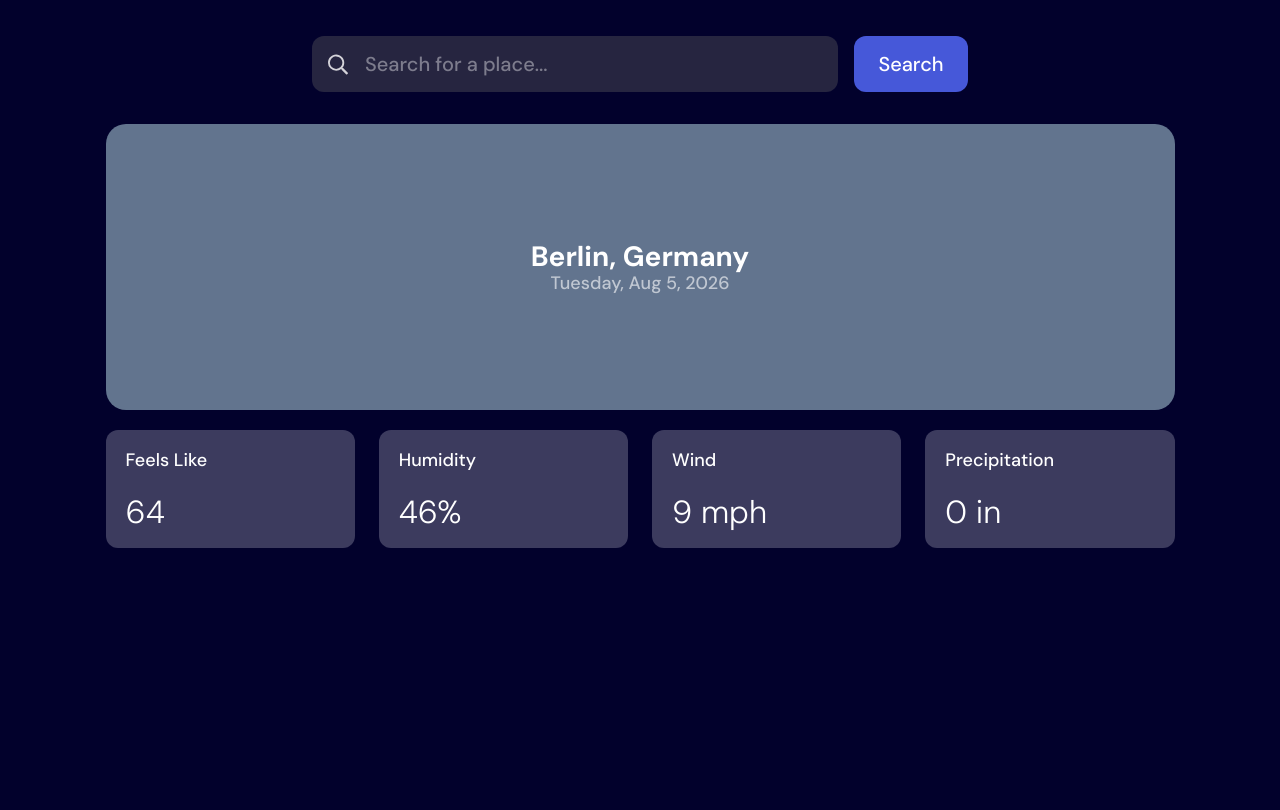
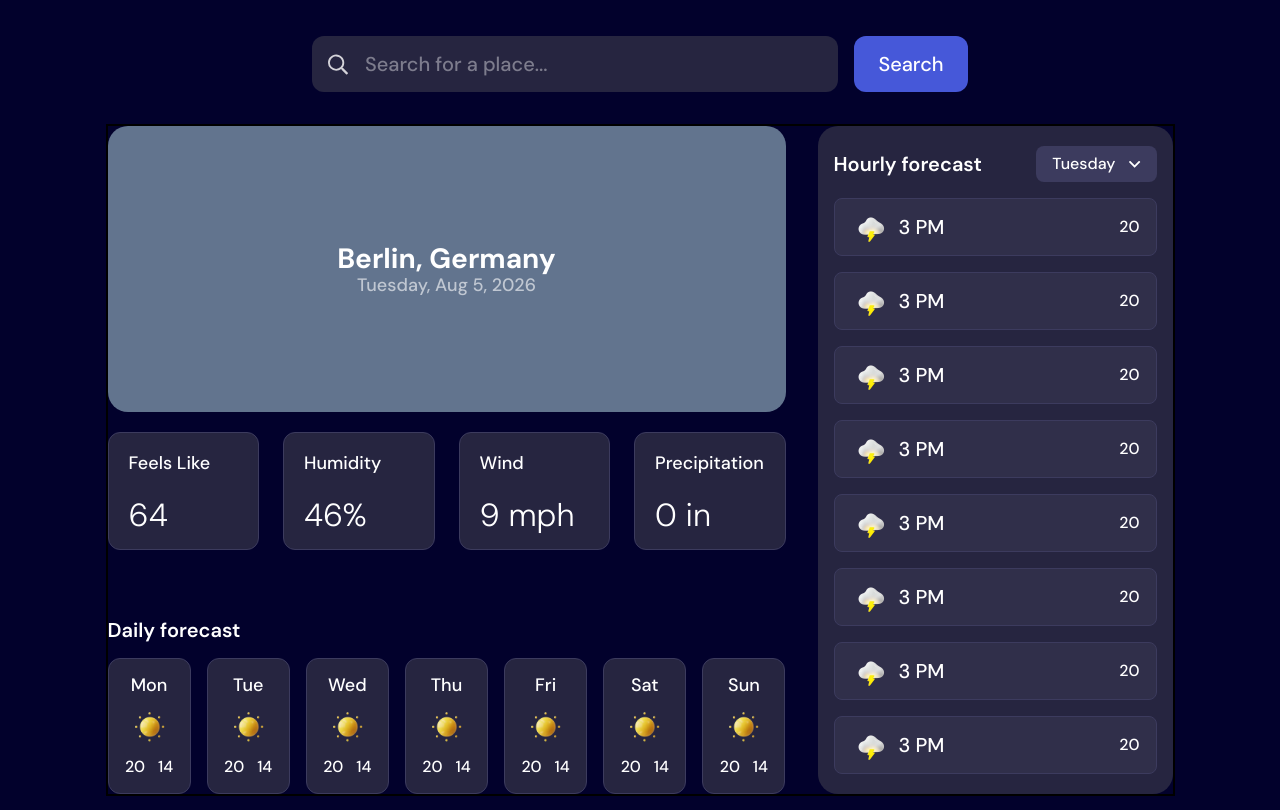
Before and after one commit to christencodes/Weather-App-, a React (Vite) app: page / in a window 1280 px wide. Shown: the part 240-1050 px from the top of the page. Before the commit the page ends 802 px from the top, so only its background shows below. Built offline with nearby package versions, Linux system fonts and the light colour scheme; no server answers.

Commit message:
Working on search results now. Layout Finished

```diff
--- a/src/App.jsx
+++ b/src/App.jsx
@@ -1,19 +1,72 @@
-import { useState } from "react";
+import { useEffect, useState } from "react";
 import Header from "./Header";
 import Hero from "./Hero";
 import Search from "./Search";
 import WeatherMain from "./WeatherMain";
+import WeatherDailyContainer from "./WeatherDailyContainer";
+import WeatherDaily from "./WeatherDaily";
+import WeatherHourlyContainer from "./WeatherHourlyContainer";
+import WeatherHourly from "./WeatherHourly";
 
+// We left off at showing search results - LocationResult.jsx
 function App() {
   // This is for the weather data object
-  const [weatherData, setWeatherdata] = useState({});
+  // const [weatherData, setWeatherdata] = useState({});
+  //const
+  const [locationData, setLocationData] = useState(null);
+  const [userInput, setInput] = useState(null);
+
+  const locationURL = "https://geocoding-api.open-meteo.com/v1/search";
+
+  // https://geocoding-api.open-meteo.com/v1/search?name=Berlin&count=10&language=en&format=json
+
+  function typing(val) {
+    setInput(`${val}`);
+    console.log(userInput);
+  }
+
+  useEffect(() => {
+    fetch(`${locationURL}?name=${userInput}&count=03&language=en&format=json`)
+      .then((res) => res.json())
+      .then((data) => console.log(data));
+  }, [userInput]);
+
+  // function getLocations(name, count) {
+  //   const newName = "?" + name;
+  //   const newCount = "&" + count;
+  // }
 
   return (
-    <div className="mx-auto max-w-274.25 w-full min-w-85.75 p-3.5 flex flex-col gap-8">
+    <div className="mx-auto max-w-274.25 w-full min-w-85.75 p-3.5 flex flex-col gap-8 ">
       <Header></Header>
       <Hero></Hero>
-      <Search></Search>
-      <WeatherMain></WeatherMain>
+      <Search typing={typing}></Search>
+      <div className="flex flex-col gap-8 lg:flex-row border-2 ">
+        <div className="flex flex-col gap-8 justify-between">
+          <WeatherMain></WeatherMain>
+          <WeatherDailyContainer>
+            <WeatherDaily day={"Mon"}></WeatherDaily>
+            <WeatherDaily day={"Tue"}></WeatherDaily>
+            <WeatherDaily day={"Wed"}></WeatherDaily>
+            <WeatherDaily day={"Thu"}></WeatherDaily>
+            <WeatherDaily day={"Fri"}></WeatherDaily>
+            <WeatherDaily day={"Sat"}></WeatherDaily>
+            <WeatherDaily day={"Sun"}></WeatherDaily>
+          </WeatherDailyContainer>
+        </div>
+        <div className="basis-1/3 shrink-0">
+          <WeatherHourlyContainer>
+            <WeatherHourly></WeatherHourly>
+            <WeatherHourly></WeatherHourly>
+            <WeatherHourly></WeatherHourly>
+            <WeatherHourly></WeatherHourly>
+            <WeatherHourly></WeatherHourly>
+            <WeatherHourly></WeatherHourly>
+            <WeatherHourly></WeatherHourly>
+            <WeatherHourly></WeatherHourly>
+          </WeatherHourlyContainer>
+        </div>
+      </div>
     </div>
   );
 }
--- /dev/null
+++ b/src/LocationResult.jsx
@@ -0,0 +1 @@
+export default function LocationResult() {}
--- a/src/Search.jsx
+++ b/src/Search.jsx
@@ -1,12 +1,13 @@
 import SearchIcon from "/src/images/icon-search.svg";
 
-export default function Search() {
+export default function Search({ typing }) {
   return (
     <div className="">
       <form className="flex flex-col justify-center items-center gap-4 md:flex-row">
         <div className="h-14 rounded-xl text-preset-5-medium text-neutral200 bg-neutral800 px-4 flex gap-4 items-center w-full lg:max-w-131.5">
           <img src={SearchIcon} alt="" />
           <input
+            onChange={(e) => typing(e.target.value)}
             className="h-full outline-0 "
             type="text"
             placeholder="Search for a place..."
--- /dev/null
+++ b/src/WeatherDaily.jsx
@@ -0,0 +1,16 @@
+import Sunny from "/src/images/icon-sunny.webp";
+
+export default function WeatherDaily({ day }) {
+  return (
+    <div className="flex flex-col items-center justify-center px-2.5 py-4  bg-neutral800 rounded-xl border-neutral600 border max-h-fit h-full md:max-h[165px]">
+      <div className="Day h-fit text-preset-6 text-white">{day}</div>
+      <div className="WeatherImage ">
+        <img src={Sunny} alt="" />
+      </div>
+      <div className="HighLow w-full text-preset-7 text-white flex items-center justify-around ">
+        <div className="High">20</div>
+        <div className="Low">14</div>
+      </div>
+    </div>
+  );
+}
--- /dev/null
+++ b/src/WeatherDailyContainer.jsx
@@ -0,0 +1,14 @@
+import WeatherDaily from "./WeatherDaily";
+
+export default function WeatherDailyContainer({ children }) {
+  // May need to accept some of the json data
+  //might need to make a weatherdaily smaller component
+  return (
+    <div className="flex flex-col lg:justify-end gap-4 h-full lg:pb-0">
+      <div>
+        <h3 className="text-preset-5 text-white">Daily forecast</h3>
+      </div>
+      <div className="grid grid-cols-3 gap-4 md:flex">{children}</div>
+    </div>
+  );
+}
--- /dev/null
+++ b/src/WeatherHourly.jsx
@@ -0,0 +1,15 @@
+import StormIcon from "/src/images/icon-storm.webp";
+
+export default function WeatherHourly() {
+  return (
+    <div className=" bg-neutral700 border-neutral600 border w-full flex items-center justify-between py-2 px-4 rounded-lg">
+      <div className="flex items-center gap-2">
+        <img className="w-10 h-10" src={StormIcon} alt="" />
+        <p className="text-preset-5-medium text-white">3 PM</p>
+      </div>
+      <div>
+        <p className="text-preset-7 text-white">20</p>
+      </div>
+    </div>
+  );
+}
--- /dev/null
+++ b/src/WeatherHourlyContainer.jsx
@@ -0,0 +1,16 @@
+import DownArrow from "/src/images/icon-dropdown.svg";
+
+export default function WeatherHourlyContainer({ children }) {
+  return (
+    <div className="w-full flex flex-col gap-4 bg-neutral800 h-fit px-4 py-5 rounded-[20px] ">
+      <section className="flex items-center justify-between">
+        <h3 className="text-preset-5 text-white">Hourly forecast</h3>
+        <button className="bg-neutral600 px-4 py-2 text-preset-7 rounded-lg text-white flex items-center justify-between gap-3">
+          <h3>Tuesday</h3>
+          <img src={DownArrow} alt="" />
+        </button>
+      </section>
+      {children}
+    </div>
+  );
+}
--- a/src/WeatherMain.jsx
+++ b/src/WeatherMain.jsx
@@ -1,5 +1,5 @@
-import smallBG from "/src/images/bg-today-small.svg";
-import bigBG from "/src/images/bg-today-large.svg";
+// import smallBG from "/src/images/bg-today-small.svg";
+// import bigBG from "/src/images/bg-today-large.svg";
 
 export default function WeatherMain() {
   return (
@@ -19,19 +19,19 @@ export default function WeatherMain() {
       </div>
       {/* Weather Squares */}
       <div className="grid grid-cols-2 gap-4 items-center md:flex md:flex-row md:justify-between md:gap-5 lg:gap-6  ">
-        <div className="w-full  min-w-29.5 h-29.5  rounded-xl p-5 flex flex-col gap-6 bg-neutral600">
+        <div className="w-full  min-w-29.5 h-29.5  rounded-xl p-5 flex flex-col gap-6 bg-neutral800 border-neutral600 border">
           <h3 className="text-preset-6 text-white">Feels Like</h3>
           <p className="text-preset-3 text-white">64</p>
         </div>
-        <div className=" w-full min-w-29.5 h-29.5  rounded-xl p-5 flex flex-col gap-6 bg-neutral600">
+        <div className=" w-full min-w-29.5 h-29.5  rounded-xl p-5 flex flex-col gap-6 bg-neutral800 border-neutral600 border">
           <h3 className="text-preset-6 text-white">Humidity</h3>
           <p className="text-preset-3 text-white">46%</p>
         </div>
-        <div className="w-full  min-w-29.5 h-29.5  rounded-xl p-5 flex flex-col gap-6 bg-neutral600">
+        <div className="w-full  min-w-29.5 h-29.5  rounded-xl p-5 flex flex-col gap-6 bg-neutral800 border-neutral600 border">
           <h3 className="text-preset-6 text-white">Wind</h3>
           <p className="text-preset-3 text-white">9 mph</p>
         </div>
-        <div className="w-full  min-w-29.5 h-29.5  rounded-xl p-5 flex flex-col gap-6 bg-neutral600">
+        <div className="w-full  min-w-29.5 h-29.5  rounded-xl p-5 flex flex-col gap-6 bg-neutral800 border-neutral600 border">
           <h3 className="text-preset-6 text-white">Precipitation</h3>
           <p className="text-preset-3 text-white">0 in</p>
         </div>
```
